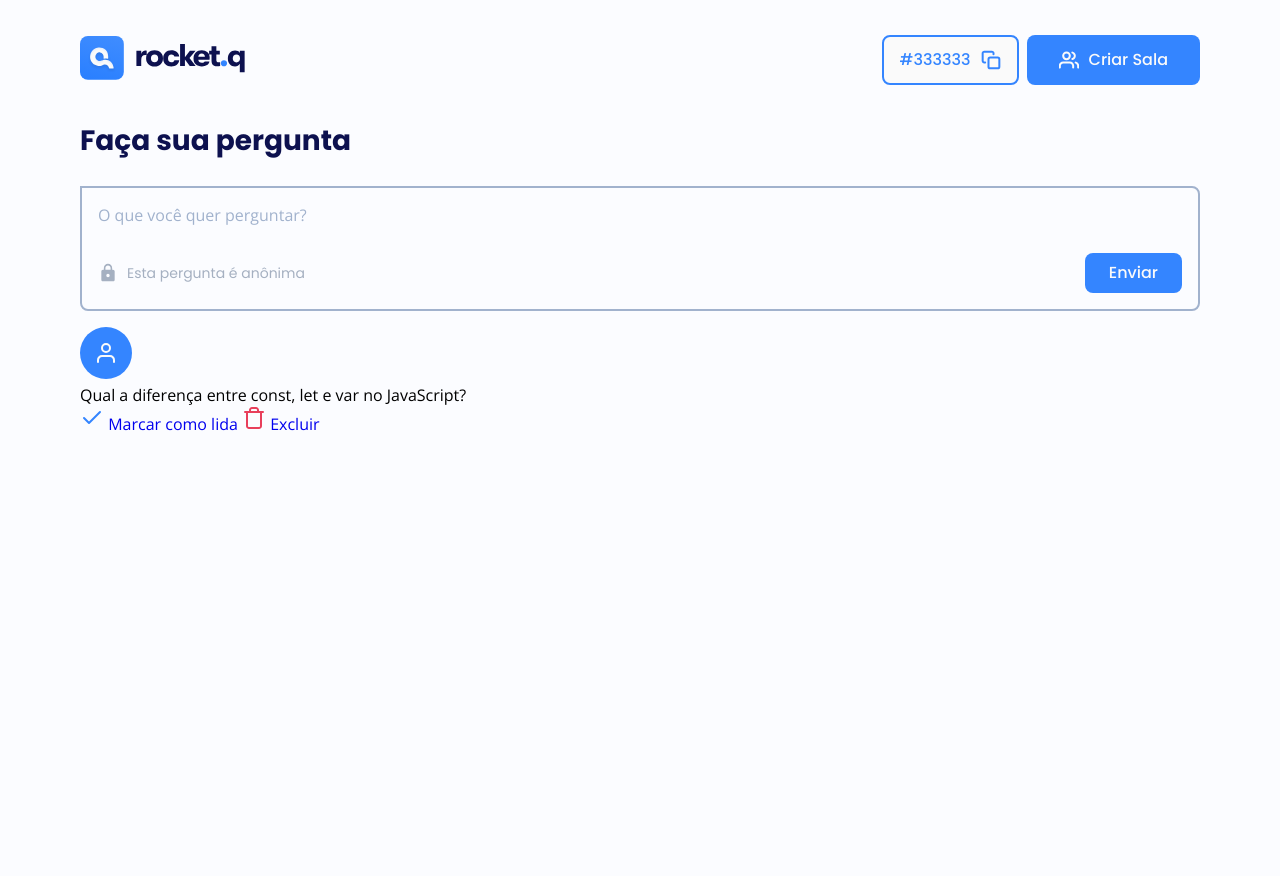
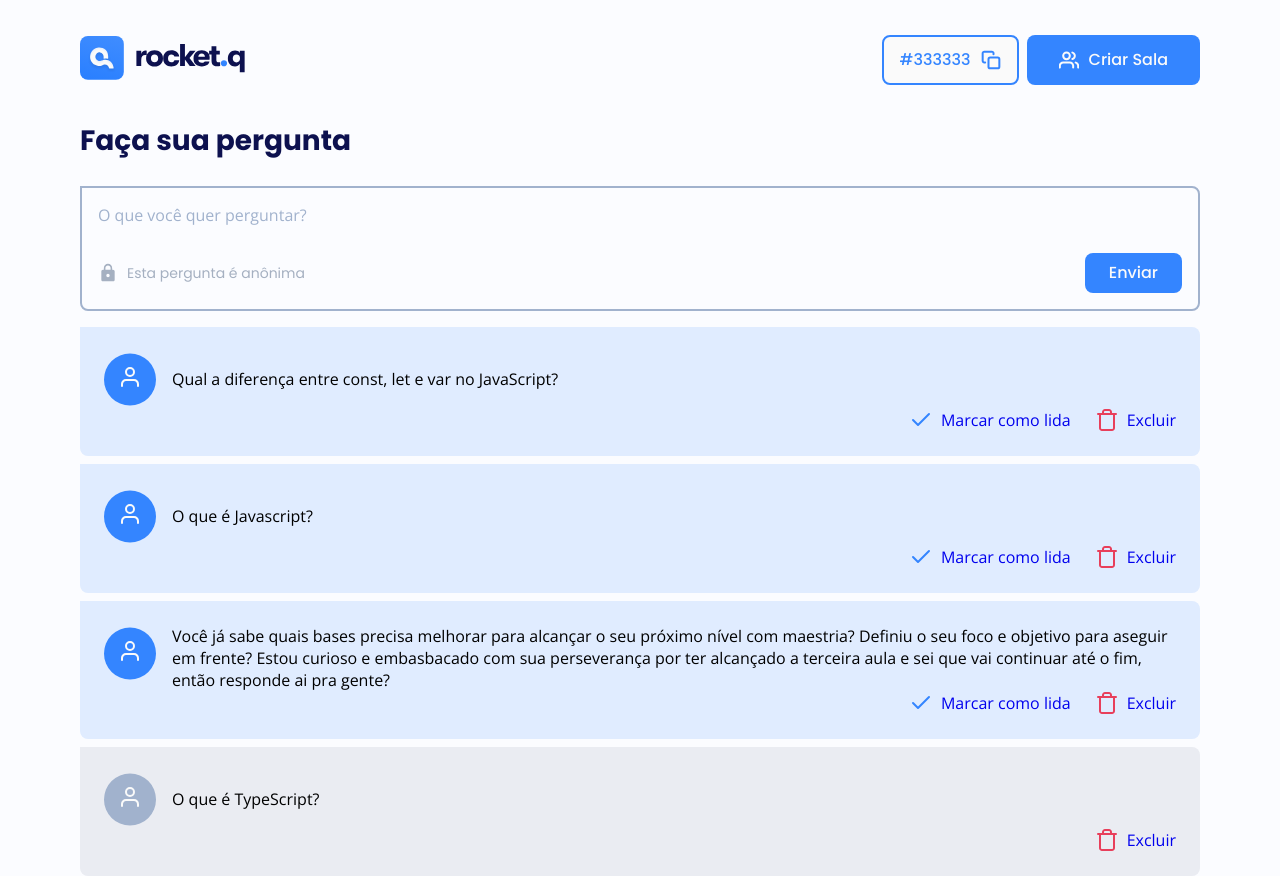
Before and after one commit to pedrogutierresbr/projeto-roquet.q, a web app: file room.html in a window 1280 px wide. Before the commit the page ends 800 px from the top, so only its background shows below. Run offline with its HTML, style and script files only (its server is not run), Linux system fonts and the light colour scheme.

Commit message:
finalizado pagina room

```diff
--- a/room.html
+++ b/room.html
@@ -63,7 +63,7 @@
                         <div class="question-wrapper">
                             <div class="question-content">
                                 <div class="user">
-                                    <img src="./assets/avatar.svg" alt="Avatar">
+                                    <img src="./assets/user.svg" alt="Avatar">
                                 </div>
                                 <div class="question">
                                     <p>Qual a diferença entre const, let e var no JavaScript?</p>
@@ -81,6 +81,68 @@
                             </div>
                         </div>
 
+                        <div class="question-wrapper">
+                            <div class="question-content">
+                                <div class="user">
+                                    <img src="./assets/user.svg" alt="Avatar">
+                                </div>
+                                <div class="question">
+                                    <p>O que é Javascript?</p>
+                                </div>
+                            </div>
+                            <div class="actions">
+                                <a href="#" class="check">
+                                    <img src="./assets/check.svg" alt="Marcar como lida">
+                                    Marcar como lida
+                                </a>
+                                <a href="#" class="delete">
+                                    <img src="./assets/trash.svg" alt="Excluir">
+                                    Excluir
+                                </a>
+                            </div>
+                        </div>
+
+                        <div class="question-wrapper">
+                            <div class="question-content">
+                                <div class="user">
+                                    <img src="./assets/user.svg" alt="Avatar">
+                                </div>
+                                <div class="question">
+                                    <p>Você já sabe quais bases precisa melhorar para alcançar o seu próximo nível
+                                        com maestria? Definiu o seu foco e objetivo para aseguir em frente? Estou
+                                        curioso e embasbacado com sua perseverança por ter alcançado a terceira
+                                        aula e sei que vai continuar até o fim, então responde ai pra gente? </p>
+                                </div>
+                            </div>
+                            <div class="actions">
+                                <a href="#" class="check">
+                                    <img src="./assets/check.svg" alt="Marcar como lida">
+                                    Marcar como lida
+                                </a>
+                                <a href="#" class="delete">
+                                    <img src="./assets/trash.svg" alt="Excluir">
+                                    Excluir
+                                </a>
+                            </div>
+                        </div>
+
+                        <div class="question-wrapper read">
+                            <div class="question-content">
+                                <div class="user">
+                                    <img src="./assets/user.svg" alt="Avatar">
+                                </div>
+                                <div class="question">
+                                    <p>O que é TypeScript?</p>
+                                </div>
+                            </div>
+                            <div class="actions">
+                                <a href="#" class="delete">
+                                    <img src="./assets/trash.svg" alt="Excluir">
+                                    Excluir
+                                </a>
+                            </div>
+                        </div>
+
                     </div>
                 </section>
             </main>
--- a/styles/global.css
+++ b/styles/global.css
@@ -19,6 +19,7 @@ html {
     --grey-dark: #4d5e77;
     --grey-blue: #a1b2cd;
     --grey-light: #e5eaf1;
+    --grey-medium: #eaecf2;
 
     font-size: 62.5%;
 }
@@ -86,8 +87,8 @@ button:hover,
     filter: brightness(1.2);
 }
 
-button img,
-.button img {
+button > img,
+.button > img {
     margin-right: 1rem;
     width: 2rem;
 }
--- a/styles/room.css
+++ b/styles/room.css
@@ -89,3 +89,59 @@
     padding: 0.8rem 2.4rem;
     line-height: 2.4rem;
 }
+
+/* Questions */
+.question-wrapper {
+    background: var(--light-blue);
+    margin-bottom: 0.8rem;
+    border-radius: 0 0.8rem 0.8rem 0.8rem;
+    padding: 2.4rem;
+}
+
+.question-wrapper .question-content {
+    display: flex;
+    align-items: flex-start;
+    justify-content: flex-start;
+}
+
+.question-wrapper .question-content .user {
+    background: var(--blue);
+    clip-path: circle();
+    padding: 1.4rem;
+}
+
+.question-wrapper .question-content p {
+    margin-left: 1.6rem;
+    word-break: break-word;
+    display: flex;
+    align-items: center;
+    min-height: 5.5rem;
+}
+
+.question-wrapper .actions {
+    display: flex;
+    align-items: center;
+    justify-content: flex-end;
+}
+
+.question-wrapper .actions > a {
+    display: flex;
+    align-items: center;
+}
+
+.question-wrapper .actions > a + a {
+    margin-left: 2.4rem;
+}
+
+.question-wrapper .actions > a > img {
+    margin-right: 0.8rem;
+}
+
+/* Questions read*/
+.question-wrapper.read {
+    background: var(--grey-medium);
+}
+
+.question-wrapper.read .question-content .user {
+    background: var(--grey-blue);
+}
```
Also changed, not shown: assets/user.svg (added).
